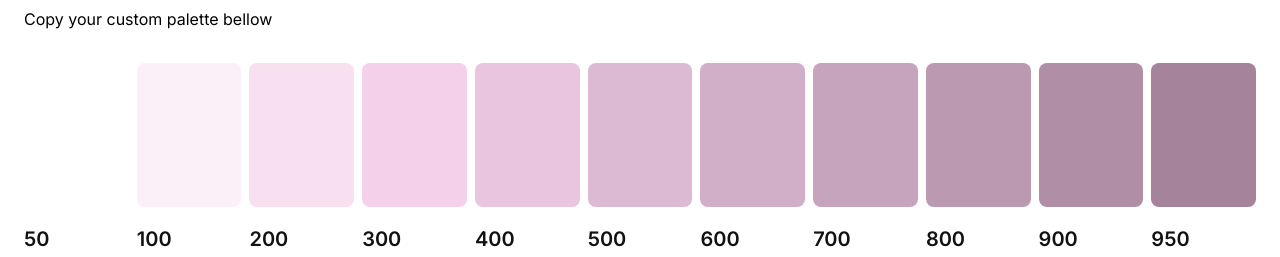
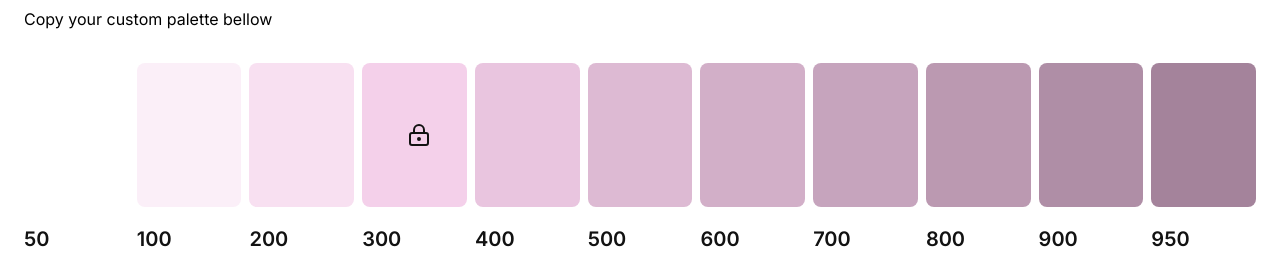
Before and after one commit to fabriciolak/paleta, a Next.js app: page / in a window 1280 px wide. Shown: the part 533-790 px from the top of the page. Built offline with nearby package versions, Linux system fonts and the light colour scheme.

Commit message:
feat: add loading

```diff
--- a/src/components/ColorScale.tsx
+++ b/src/components/ColorScale.tsx
@@ -1,27 +1,37 @@
+import React from "react";
+import { LockKeyhole } from "lucide-react";
 import { verifyContrast } from "@/util/verify-contrast";
 
 interface PaletteProps {
   color: string;
   colorIndex: number;
+  colorGeneratedIndex: number;
 }
 
-export function ColorScale({ color, colorIndex }: PaletteProps) {
+export function ColorScale({
+  color,
+  colorIndex,
+  colorGeneratedIndex,
+}: PaletteProps) {
   const colorName = [50, 100, 200, 300, 400, 500, 600, 700, 800, 900, 950];
-
   const contrast = verifyContrast(color);
 
   return (
     <>
-      <div className="w-full lg:w-[6.8125rem] lg:h-[220px] h-16 flex flex-col gap-4 relative">
+      <div
+        data-valid-contrast={contrast.validConstrast}
+        className="w-full lg:w-[6.8125rem] lg:h-[220px] h-16 flex flex-col gap-4 relative group"
+      >
         <div
-          className="w-full h-[144px] rounded-lg p-2"
+          className="w-full h-[144px] rounded-lg p-2 flex justify-end md:justify-center pr-6 md:pr-0 items-center"
           style={{ backgroundColor: color }}
-        ></div>
+        >
+          {colorGeneratedIndex === colorIndex && (
+            <LockKeyhole className="w-6 h-6 text-cod-gray-950 group-data-[valid-contrast=true]:text-cod-gray-50" />
+          )}
+        </div>
 
-        <div
-          data-valid-contrast={contrast.validConstrast}
-          className="flex flex-col gap-1 absolute top-2 left-6 lg:static  data-[valid-contrast=true]:text-cod-gray-50"
-        >
+        <div className="flex flex-col gap-1 absolute top-2 left-6 lg:static  group-data-[valid-contrast=true]:text-cod-gray-50">
           <div className="text-base lg:text-xl lg:leading-8 font-semibold lg:text-cod-gray-950">
             {colorName[colorIndex]}
           </div>
--- a/src/components/Palette.tsx
+++ b/src/components/Palette.tsx
@@ -1,5 +1,5 @@
 import React from "react";
-import { useAppDispatch, useAppSelector } from "@/store";
+import { useAppDispatch } from "@/store";
 import { generate } from "@/store/slices/color";
 import { useColor } from "@/hooks/useColor";
 import { ColorPicker } from "./ColorPicker";
```
